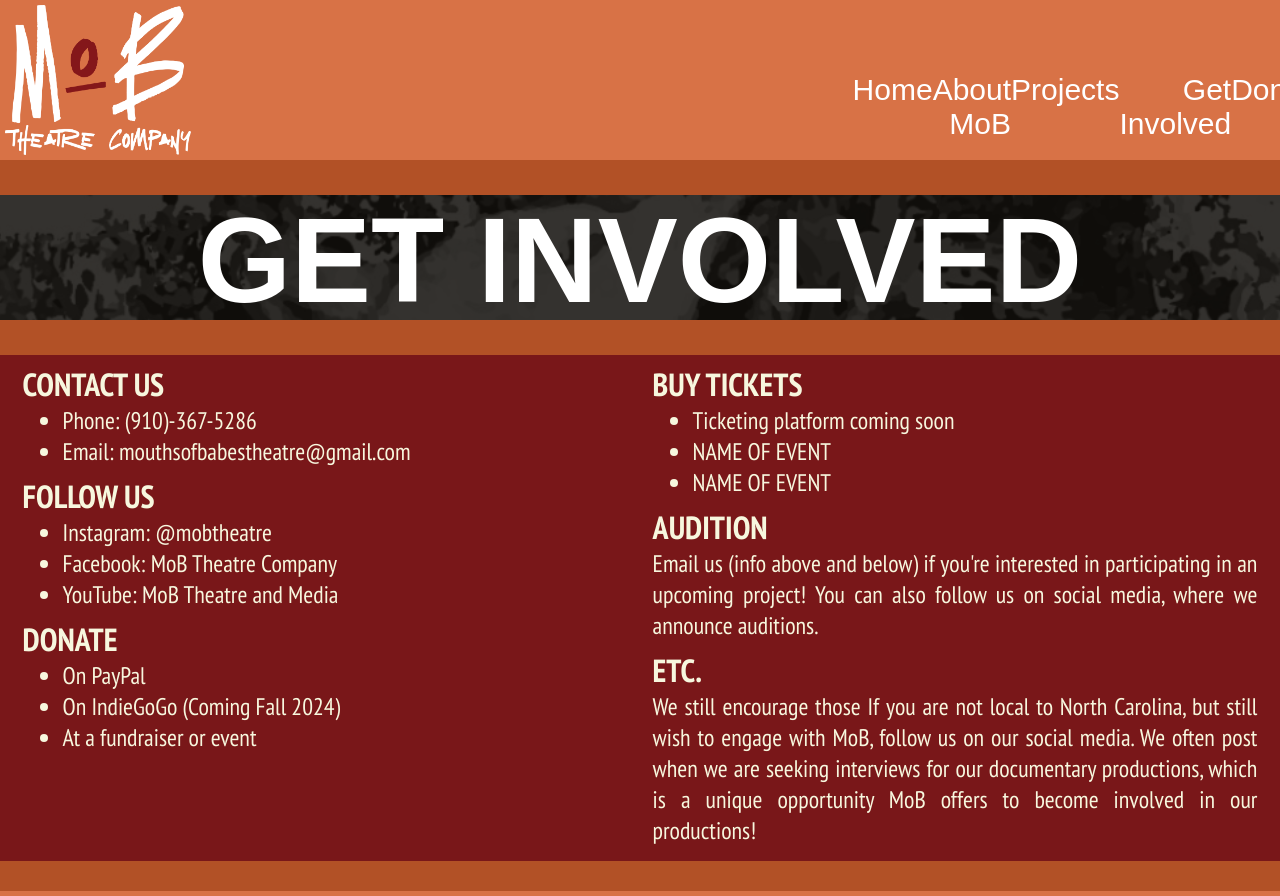
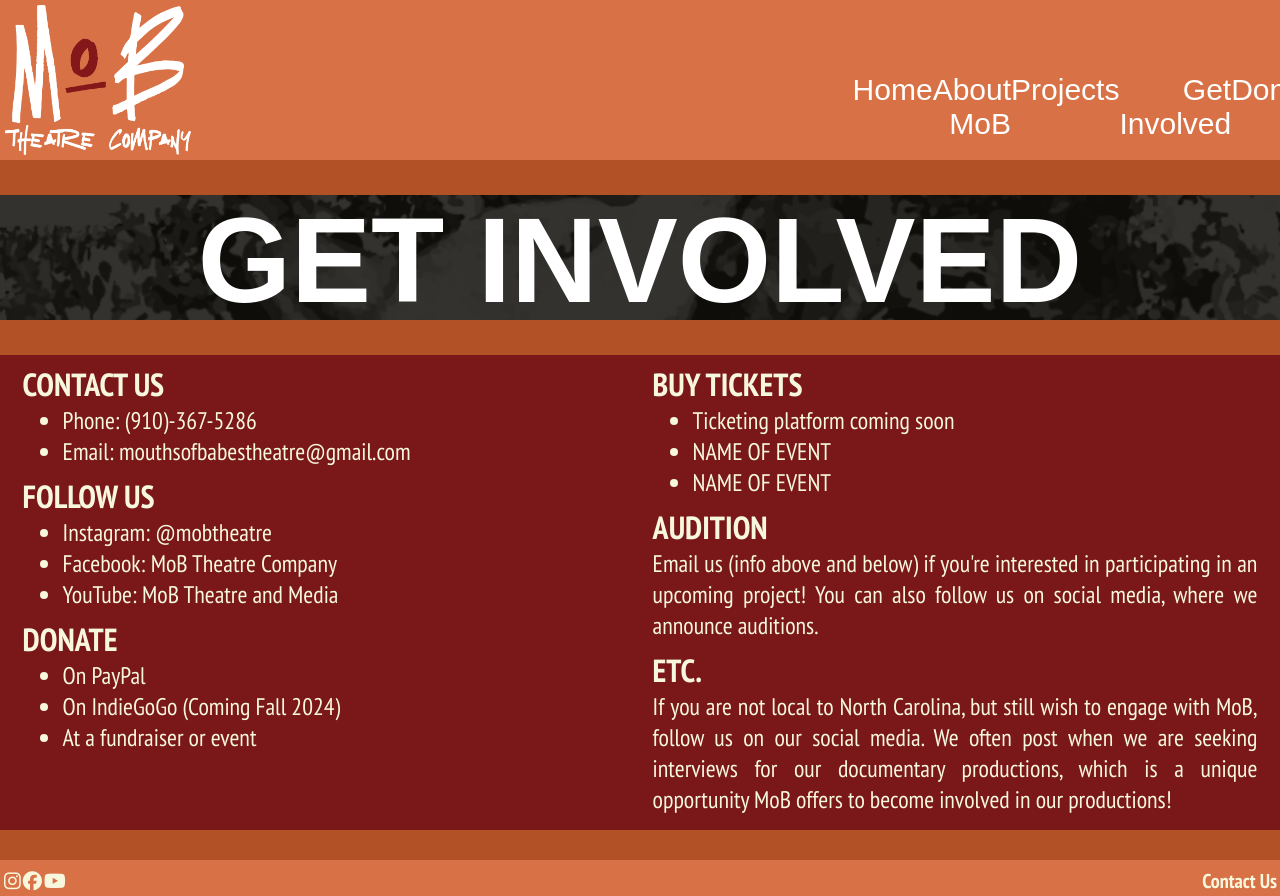
Before and after one commit to mackwick/MoB_Website_FE, a React (Vite) app: page /getinvolved in a window 1280 px wide. Shown: the top 896 px of the page. Built offline with nearby package versions, Linux system fonts and the light colour scheme; a web font is replaced by a local one.

Commit message:
fixing typo

```diff
--- a/src/pages/Contact.jsx
+++ b/src/pages/Contact.jsx
@@ -88,11 +88,10 @@
           </p>
           <h4>ETC.</h4>
           <p>
-            We still encourage those If you are not local to North Carolina, but
-            still wish to engage with MoB, follow us on our social media. We
-            often post when we are seeking interviews for our documentary
-            productions, which is a unique opportunity MoB offers to become
-            involved in our productions!
+            If you are not local to North Carolina, but still wish to engage
+            with MoB, follow us on our social media. We often post when we are
+            seeking interviews for our documentary productions, which is a
+            unique opportunity MoB offers to become involved in our productions!
           </p>
         </div>
       </div>
```
